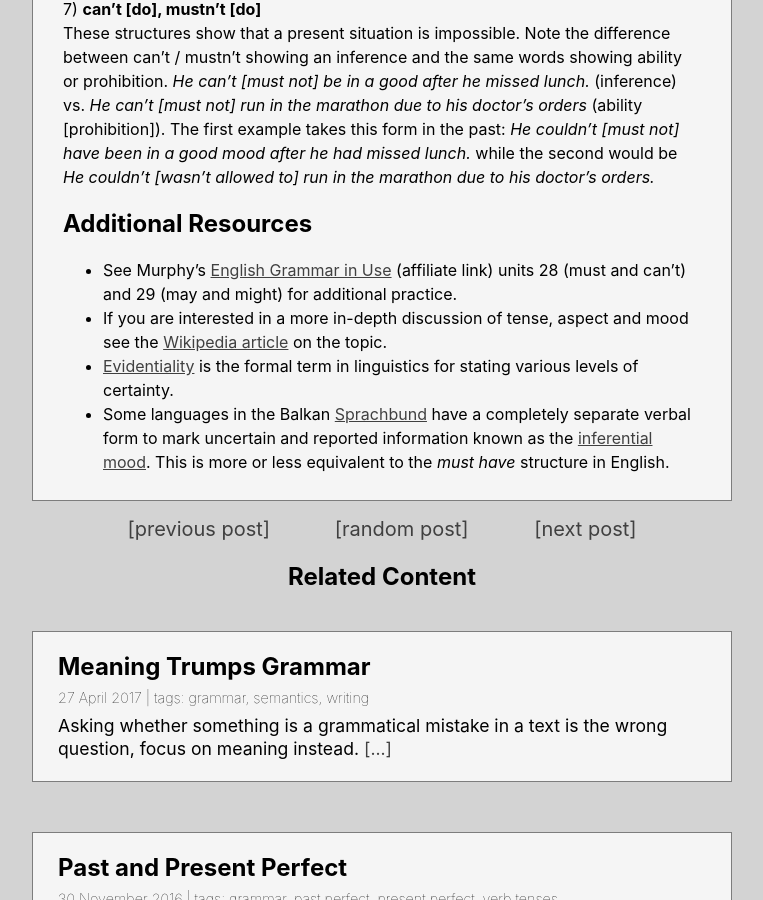
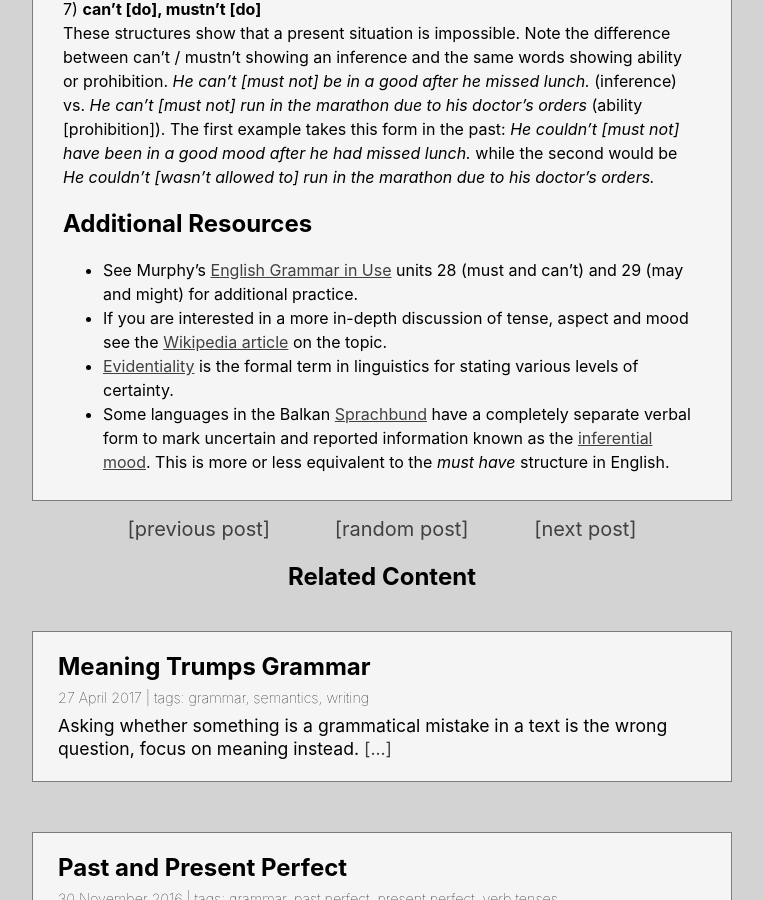
Before and after one commit to ZeroDeth/derekkedziora.github.io, a Jekyll site: the page built from _posts/2016-11-10-modal-verbs-probability-inference.md, in a window 1280 px wide and 900 px high, scrolled down 2244 px. Shown: the whole window, without its empty margins (258-1021 px from the left). Built offline with Jekyll 4.4.1, drawn with Linux system fonts in a browser that asks for light colours; comment, search, counter and statistics services are not loaded.

Commit message:
affiliate link removed

```diff
--- a/_posts/2016-11-10-modal-verbs-probability-inference.md
+++ b/_posts/2016-11-10-modal-verbs-probability-inference.md
@@ -66,13 +66,13 @@ These structures show that a present situation is impossible. Note the differenc
 
 ## Additional Resources
 
-- See Murphy's [English Grammar in Use][1] (affiliate link) units 28 (must and can't) and 29 (may and might) for additional practice.
+- See Murphy's [English Grammar in Use][1] units 28 (must and can't) and 29 (may and might) for additional practice.
 - If you are interested in a more in-depth discussion of tense, aspect and mood see the [Wikipedia article][2] on the topic.
 - [Evidentiality][3] is the formal term in linguistics for stating various levels of certainty.
 - Some languages in the Balkan [Sprachbund][4] have a completely separate verbal form to mark uncertain and reported information known as the [inferential mood][5]. This is more or less equivalent to the *must have* structure in English.
 
 [0]: https://books.google.com/ngrams/graph?content=probably+rained%2Cmust+have+rained%2Ccertainly+rained&year_start=1800&year_end=2000&corpus=15&smoothing=3&share=&direct_url=t1%3B%2Cprobably%20rained%3B%2Cc0%3B.t1%3B%2Cmust%20have%20rained%3B%2Cc0%3B.t1%3B%2Ccertainly%20rained%3B%2Cc0
-[1]: https://www.amazon.com/gp/product/1107539331?ie=UTF8&tag=derekcomua-20&camp=1789&linkCode=xm2&creativeASIN=1107539331
+[1]: https://www.amazon.com/gp/product/1107539331
 [2]: https://en.wikipedia.org/wiki/Tense–aspect–mood
 [3]: https://en.wikipedia.org/wiki/Evidentiality
 [4]: https://en.wikipedia.org/wiki/Balkan_sprachbund
```
